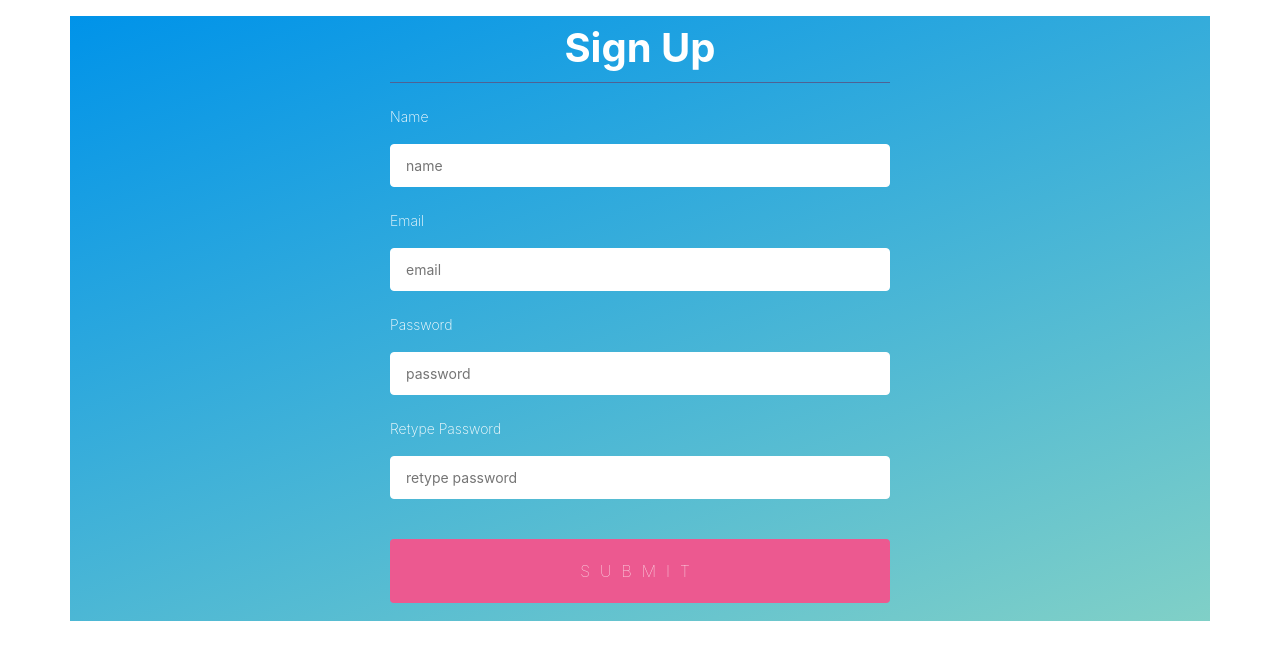
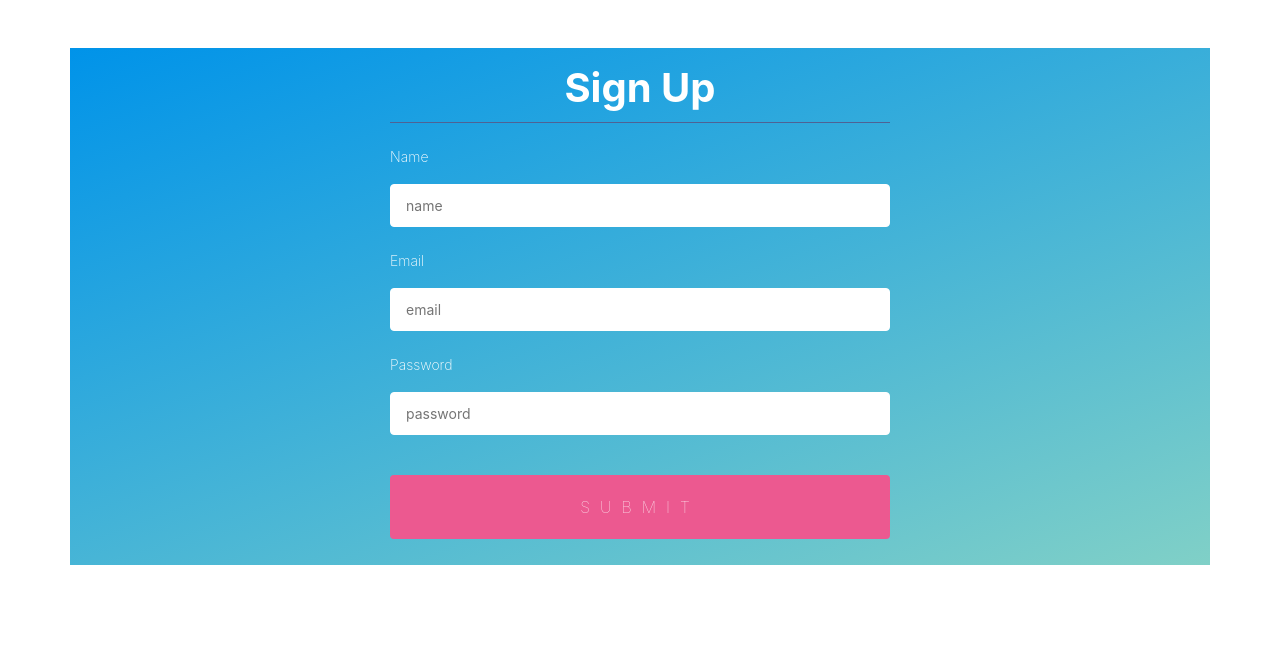
Before and after one commit to tanvirahmed055/fly-drone-client, a React (Create React App) app: page /register in a window 1280 px wide. Shown: the top 660 px of the page. Built offline with nearby package versions, Linux system fonts and the light colour scheme.

Commit message:
made initial firebase setup

```diff
--- a/src/Pages/Login/Register/Register.js
+++ b/src/Pages/Login/Register/Register.js
@@ -12,6 +12,7 @@ const Register = () => {
         console.log(data);
 
 
+
     }
 
 
@@ -20,7 +21,7 @@ const Register = () => {
         <Container fluid >
             <Row>
                 <Col sm={12} >
-                    <Container className="order-form-container py-2  my-3 ">
+                    <Container className="order-form-container py-3  my-5 ">
                         <form onSubmit={handleSubmit(onSubmit)}>
                             <h1 className="fw-bold">Sign Up</h1>
 
@@ -34,11 +35,6 @@ const Register = () => {
 
                             <label htmlFor="password">Password</label>
                             <input placeholder="password" type="password" {...register("password")} />
-
-
-
-                            <label htmlFor="password">Retype Password</label>
-                            <input placeholder="retype password" type="password" {...register("password2")} />
 
 
                             <div style={{ color: "red" }}>
```
Also changed, not shown: src/Pages/Login/Firebase/firebase.config.js (added, +10 -0 lines), src/Pages/Login/Firebase/firebase.init.js (added, +8 -0 lines).
